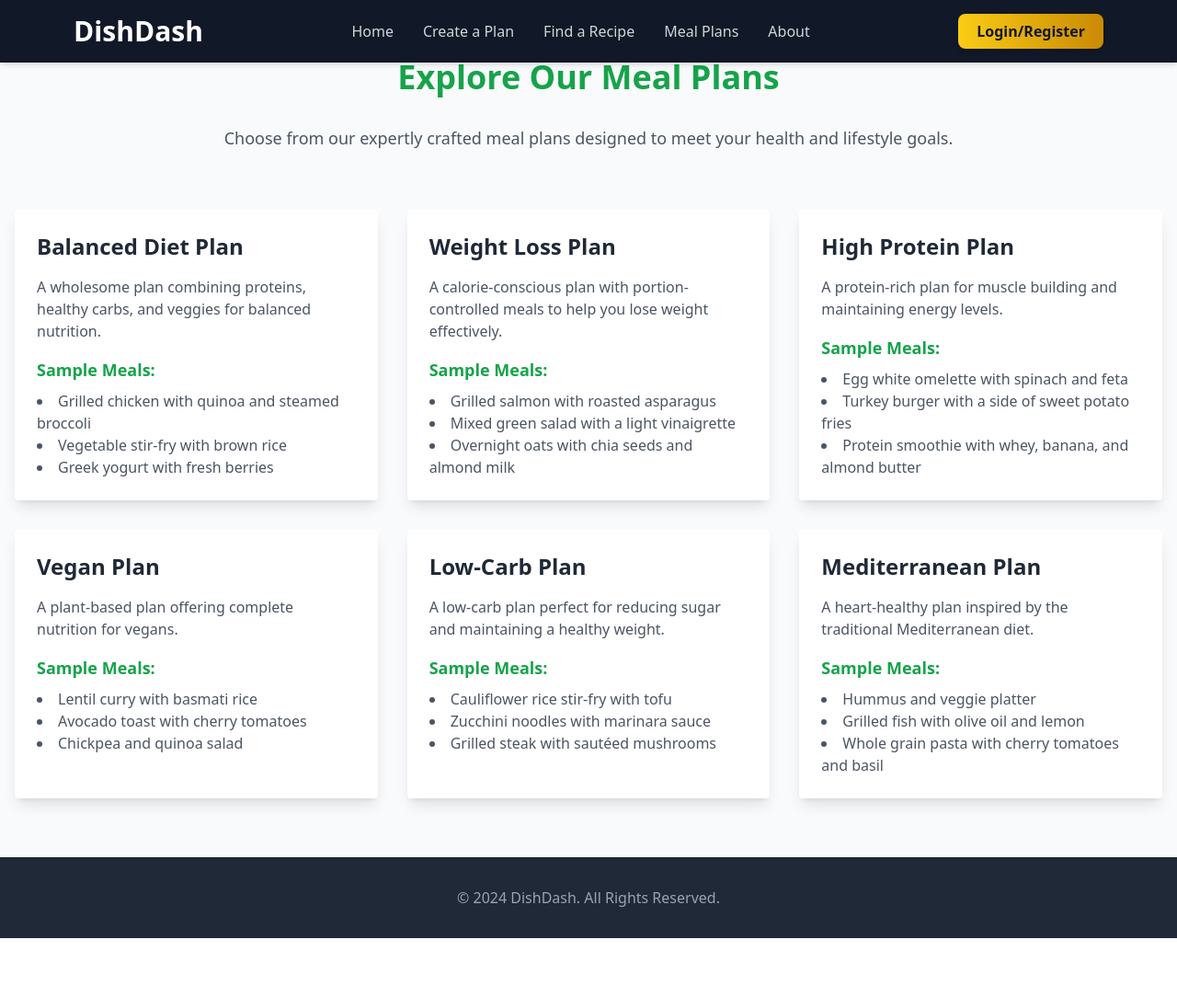
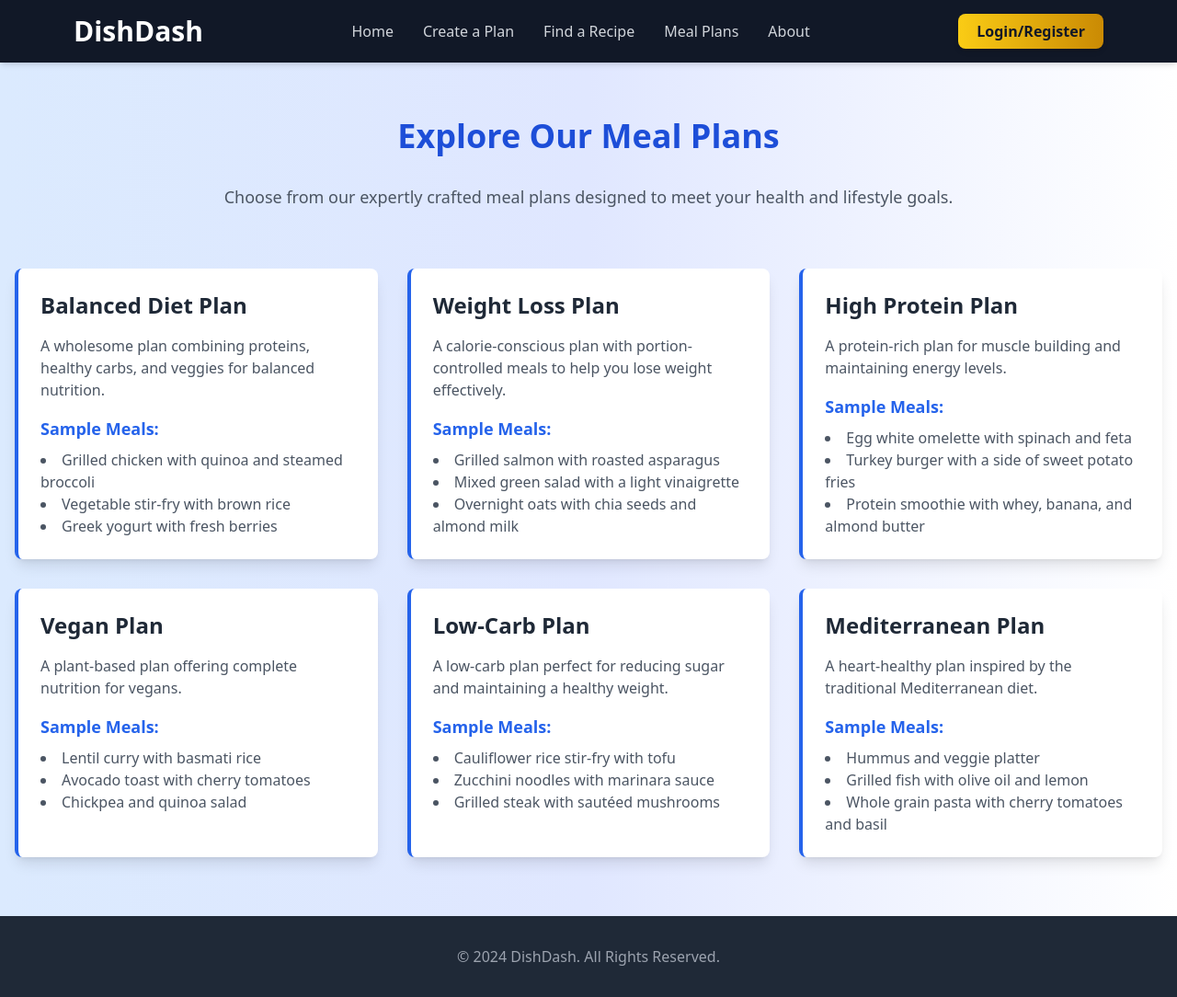
Before and after one commit to friedavocadoes/DishDash, a PHP site: page /meal_plans.php in a window 1280 px wide. Shown: the whole page at 92% size. Before the commit the page ends 1020 px from the top, so only its background shows below. Run offline with PHP 8.4, Linux system fonts and the light colour scheme; some libraries are stand-ins or nearby versions.

Commit message:
final design

```diff
--- a/index.php
+++ b/index.php
@@ -50,7 +50,7 @@
     <?php include './components/navbar.php'; ?>
 
     <!-- Hero Section -->
-    <section class="relative gradient-animation text-center py-20 mt-16">
+    <section class="relative gradient-animation text-center py-20 mt-16 pt-40 pb-30">
         <div class="container mx-auto">
             <h1 class="text-6xl font-extrabold mb-6 leading-tight">
                 Revolutionize <span class="text-yellow-400">Meal Planning</span>
@@ -68,7 +68,7 @@
 
     <!-- Features Section -->
     <section id="features" class="py-16 bg-gray-900 text-center">
-        <div class="container mx-auto px-8">
+        <div class="container mx-auto px-16">
             <h2 class="text-4xl font-bold mb-10 text-white">Features You'll Love</h2>
             <div class="grid md:grid-cols-3 gap-8">
                 <div class="p-8 rounded-lg glass shadow-lg">
--- a/meal_plans.php
+++ b/meal_plans.php
@@ -1,28 +1,30 @@
 <!DOCTYPE html>
 <html lang="en">
+
 <head>
     <meta charset="UTF-8">
     <meta name="viewport" content="width=device-width, initial-scale=1.0">
     <title>Meal Plans - DishDash</title>
     <script src="https://cdn.tailwindcss.com"></script>
 </head>
-<body class="bg-gray-50 text-gray-800">
+
+<body class="bg-gradient-to-r from-blue-100 via-indigo-100 to-white text-gray-800">
     <?php include './components/navbar.php'; ?>
 
-    <section class="container mx-auto px-4 py-16">
-        <h1 class="text-4xl font-bold text-green-600 mb-8 text-center">Explore Our Meal Plans</h1>
+    <section class="container mx-auto px-4 py-16 mt-16">
+        <h1 class="text-4xl font-bold text-blue-700 mb-8 text-center">Explore Our Meal Plans</h1>
         <p class="text-lg text-gray-600 text-center mb-16">
             Choose from our expertly crafted meal plans designed to meet your health and lifestyle goals.
         </p>
 
         <div class="grid grid-cols-1 md:grid-cols-3 gap-8">
             <!-- Meal Plan 1 -->
-            <div class="p-6 bg-white shadow-lg rounded">
+            <div class="p-6 bg-white shadow-lg rounded-lg border-l-4 border-blue-600">
                 <h2 class="text-2xl font-bold text-gray-800 mb-4">Balanced Diet Plan</h2>
                 <p class="text-gray-600 mb-4">
                     A wholesome plan combining proteins, healthy carbs, and veggies for balanced nutrition.
                 </p>
-                <h3 class="text-lg font-semibold text-green-600">Sample Meals:</h3>
+                <h3 class="text-lg font-semibold text-blue-600">Sample Meals:</h3>
                 <ul class="list-disc list-inside text-gray-600 mt-2">
                     <li>Grilled chicken with quinoa and steamed broccoli</li>
                     <li>Vegetable stir-fry with brown rice</li>
@@ -31,12 +33,12 @@
             </div>
 
             <!-- Meal Plan 2 -->
-            <div class="p-6 bg-white shadow-lg rounded">
+            <div class="p-6 bg-white shadow-lg rounded-lg border-l-4 border-blue-600">
                 <h2 class="text-2xl font-bold text-gray-800 mb-4">Weight Loss Plan</h2>
                 <p class="text-gray-600 mb-4">
                     A calorie-conscious plan with portion-controlled meals to help you lose weight effectively.
                 </p>
-                <h3 class="text-lg font-semibold text-green-600">Sample Meals:</h3>
+                <h3 class="text-lg font-semibold text-blue-600">Sample Meals:</h3>
                 <ul class="list-disc list-inside text-gray-600 mt-2">
                     <li>Grilled salmon with roasted asparagus</li>
                     <li>Mixed green salad with a light vinaigrette</li>
@@ -45,12 +47,12 @@
             </div>
 
             <!-- Meal Plan 3 -->
-            <div class="p-6 bg-white shadow-lg rounded">
+            <div class="p-6 bg-white shadow-lg rounded-lg border-l-4 border-blue-600">
                 <h2 class="text-2xl font-bold text-gray-800 mb-4">High Protein Plan</h2>
                 <p class="text-gray-600 mb-4">
                     A protein-rich plan for muscle building and maintaining energy levels.
                 </p>
-                <h3 class="text-lg font-semibold text-green-600">Sample Meals:</h3>
+                <h3 class="text-lg font-semibold text-blue-600">Sample Meals:</h3>
                 <ul class="list-disc list-inside text-gray-600 mt-2">
                     <li>Egg white omelette with spinach and feta</li>
                     <li>Turkey burger with a side of sweet potato fries</li>
@@ -59,12 +61,12 @@
             </div>
 
             <!-- Meal Plan 4 -->
-            <div class="p-6 bg-white shadow-lg rounded">
+            <div class="p-6 bg-white shadow-lg rounded-lg border-l-4 border-blue-600">
                 <h2 class="text-2xl font-bold text-gray-800 mb-4">Vegan Plan</h2>
                 <p class="text-gray-600 mb-4">
                     A plant-based plan offering complete nutrition for vegans.
                 </p>
-                <h3 class="text-lg font-semibold text-green-600">Sample Meals:</h3>
+                <h3 class="text-lg font-semibold text-blue-600">Sample Meals:</h3>
                 <ul class="list-disc list-inside text-gray-600 mt-2">
                     <li>Lentil curry with basmati rice</li>
                     <li>Avocado toast with cherry tomatoes</li>
@@ -73,12 +75,12 @@
             </div>
 
             <!-- Meal Plan 5 -->
-            <div class="p-6 bg-white shadow-lg rounded">
+            <div class="p-6 bg-white shadow-lg rounded-lg border-l-4 border-blue-600">
                 <h2 class="text-2xl font-bold text-gray-800 mb-4">Low-Carb Plan</h2>
                 <p class="text-gray-600 mb-4">
                     A low-carb plan perfect for reducing sugar and maintaining a healthy weight.
                 </p>
-                <h3 class="text-lg font-semibold text-green-600">Sample Meals:</h3>
+                <h3 class="text-lg font-semibold text-blue-600">Sample Meals:</h3>
                 <ul class="list-disc list-inside text-gray-600 mt-2">
                     <li>Cauliflower rice stir-fry with tofu</li>
                     <li>Zucchini noodles with marinara sauce</li>
@@ -87,12 +89,12 @@
             </div>
 
             <!-- Meal Plan 6 -->
-            <div class="p-6 bg-white shadow-lg rounded">
+            <div class="p-6 bg-white shadow-lg rounded-lg border-l-4 border-blue-600">
                 <h2 class="text-2xl font-bold text-gray-800 mb-4">Mediterranean Plan</h2>
                 <p class="text-gray-600 mb-4">
                     A heart-healthy plan inspired by the traditional Mediterranean diet.
                 </p>
-                <h3 class="text-lg font-semibold text-green-600">Sample Meals:</h3>
+                <h3 class="text-lg font-semibold text-blue-600">Sample Meals:</h3>
                 <ul class="list-disc list-inside text-gray-600 mt-2">
                     <li>Hummus and veggie platter</li>
                     <li>Grilled fish with olive oil and lemon</li>
@@ -104,4 +106,5 @@
 
     <?php include './components/footer.php'; ?>
 </body>
+
 </html>
```
Also changed, not shown: dashboard.php (+53 -27 lines), display.php (+4 -4 lines), popular.php (deleted, +0 -63 lines), test_connection.php (line endings or trailing spaces).
